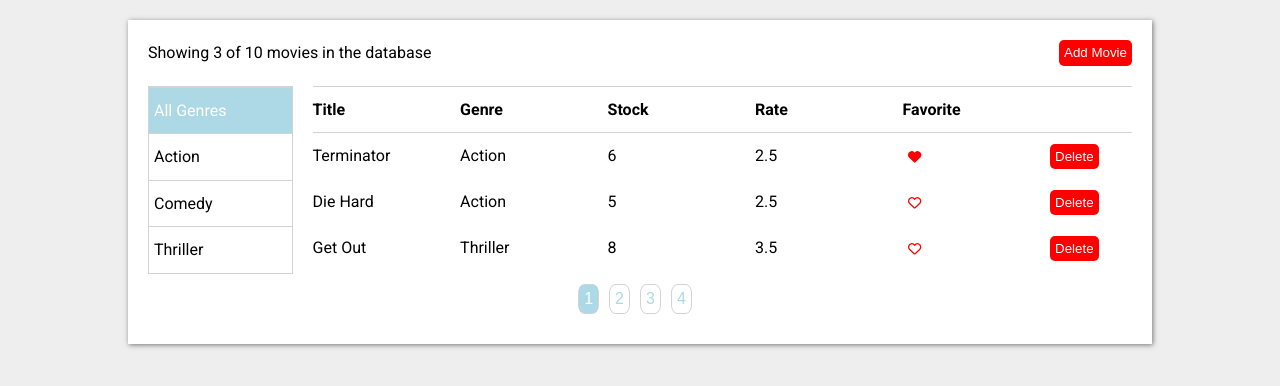
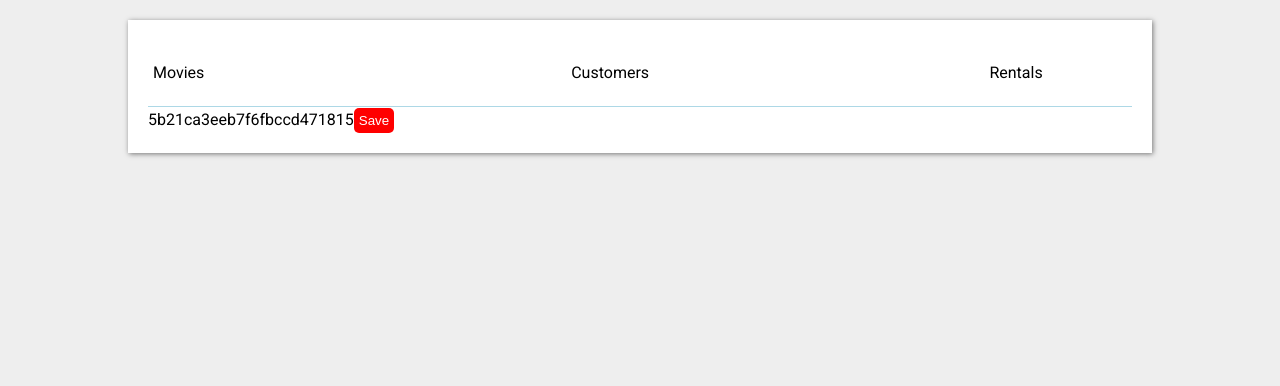
Before and after one commit to richa-verma1001/movies, a React (Create React App) app: page /movies/5b21ca3eeb7f6fbccd471815 in a window 1280 px wide. Shown: the top 386 px of the page. Built offline with nearby package versions, Linux system fonts and the light colour scheme.

Commit message:
Feat: Added Routing: First level

```diff
--- a/package.json
+++ b/package.json
@@ -12,6 +12,7 @@
     "@testing-library/user-event": "^13.5.0",
     "react": "^17.0.2",
     "react-dom": "^17.0.2",
+    "react-router-dom": "^6.2.1",
     "react-scripts": "5.0.0",
     "web-vitals": "^2.1.4"
   },
--- /dev/null
+++ b/src/App.js
@@ -0,0 +1,13 @@
+import React from 'react'
+import MoviesContainer from './components/MoviesContainer'
+import NavBar from './components/NavBar'
+import { Outlet } from 'react-router'
+
+export default function App() {
+  return (
+    <div className='container' >
+      <NavBar />
+      <Outlet />
+    </div >
+  )
+}
--- a/src/components/Movie.jsx
+++ b/src/components/Movie.jsx
@@ -1,5 +1,6 @@
 import React, { Component } from 'react'
 import Like from './common/Like'
+import { Link } from 'react-router-dom'
 
 class Movie extends Component {
 
@@ -8,7 +9,7 @@ class Movie extends Component {
 
     return (
       <ul key={movie._id} className='listItem'>
-        <li>{movie.title}</li>
+        <li><Link to={`/movies/${movie._id}`}>{movie.title}</Link></li>
         <li>{movie.genre.name}</li>
         <li>{movie.numberInStock}</li>
         <li>{movie.dailyRentalRate}</li>
--- a/src/Main.js
+++ b/src/components/MoviesContainer.jsx
@@ -1,13 +1,14 @@
 import React, { Component } from 'react';
-import Header from './components/Header';
-import MovieList from './components/MovieList';
-import Pagination from './components/common/Pagination';
-import Navigation from './components/common/Navigation';
-import { deleteMovie, getMovies, getMoviesForGenre } from './services/fakeMovieService';
-import { getMoviesPerPage, getPageCount, sortBy } from './utils/paginationHelper';
-import { getGenres } from './services/fakeGenreService';
+import Header from './Header';
+import MovieList from './MovieList';
+import Pagination from './common/Pagination';
+import Navigation from './common/Navigation';
+import { deleteMovie, getMovies, getMoviesForGenre } from '../services/fakeMovieService';
+import { getMoviesPerPage, getPageCount, sortBy } from '../utils/paginationHelper';
+import { getGenres } from '../services/fakeGenreService';
+import { Link, Outlet } from 'react-router-dom';
 
-class Main extends Component {
+class MoviesContainer extends Component {
   PAGE_SIZE = 3;
 
   constructor(props) {
@@ -85,9 +86,8 @@ class Main extends Component {
 
   render() {
     const moviesOnPage = getMoviesPerPage(this.state.pageSelected, this.PAGE_SIZE, this.state.movies);
-
     return (
-      <div className='container' >
+      <>
         <header>
           <Header movieCount={moviesOnPage.length} numOfMovies={this.state.movies.length} />
         </header>
@@ -113,10 +113,10 @@ class Main extends Component {
             movies={this.state.movies}
             onPageChange={this.handlePageClick} />
         </footer>
-      </div>
+      </>
     )
   }
 
 }
 
-export default Main;
+export default MoviesContainer;
--- /dev/null
+++ b/src/components/NavBar.jsx
@@ -0,0 +1,14 @@
+import React from 'react'
+import { NavLink } from 'react-router-dom'
+
+export default function NavBar() {
+  return (
+    <div className='navBar'>
+      <ul>
+        <li><NavLink to="/movies">Movies</NavLink></li>
+        <li><NavLink to="/customers">Customers</NavLink></li>
+        <li><NavLink to="/rentals">Rentals</NavLink></li>
+      </ul>
+    </div>
+  )
+}
--- a/src/index.css
+++ b/src/index.css
@@ -24,11 +24,14 @@ body {
   background-color: white;
   box-shadow: var(--shadow);
 }
+.navBar {
+  border-bottom: 1px solid lightblue;
+}
 
 header {
   display: flex;
   justify-content: space-between;
-  padding-bottom: 20px;
+  padding: 20px 0px;
 }
 
 button {
@@ -48,7 +51,11 @@ a {
   cursor: pointer;
 }
 
-a.active, a:hover {
+.listItem a {
+  color: blue;
+}
+
+.sideNav a.active, .sideNav a:hover {
   background-color: lightblue;
   color: white
 }
@@ -103,14 +110,6 @@ main .movies {
   border-bottom: 1px solid lightgray;
 }
 
-.listTitle li {
-  /* background-color: red; */
-}
-
-.listTitle li:after {
-  /* content: '>>'; */
-}
-
 footer {
   display: flex;
   justify-content: center;
--- a/src/index.js
+++ b/src/index.js
@@ -1,6 +1,29 @@
 import React from 'react';
 import ReactDOM from 'react-dom';
 import './index.css';
-import Main from './Main';
+import App from './App';
+import Movies from './routes/Movies';
+import { BrowserRouter, Routes, Route } from 'react-router-dom';
+import MoviesContainer from './components/MoviesContainer';
+import MovieForm from './routes/MovieForm';
+import Customers from './routes/Customers';
+import Rentals from './routes/Rentals';
+import NotFound from './routes/NotFound';
 
-ReactDOM.render(<Main />, document.getElementById('root'));
+ReactDOM.render(
+  <BrowserRouter>
+    <Routes>
+      <Route path="/" element={<App />}>
+        <Route index element={<Movies />} />
+        <Route path="movies" element={<Movies />} >
+          <Route index element={<MoviesContainer />} />
+          <Route path=":id" element={<MovieForm />} />
+        </Route>
+        <Route path="customers" element={<Customers />} />
+        <Route path="rentals" element={<Rentals />} />
+        <Route path="*" element={<NotFound />} />
+      </Route>
+
+    </Routes>
+  </BrowserRouter >,
+  document.getElementById('root'));
--- /dev/null
+++ b/src/routes/Customers.jsx
@@ -0,0 +1,9 @@
+import React from 'react'
+
+export default function Customers() {
+  return (
+    <div>
+      Customers
+    </div>
+  )
+}
--- /dev/null
+++ b/src/routes/MovieForm.jsx
@@ -0,0 +1,16 @@
+import React from 'react'
+import { useParams, useNavigate } from 'react-router-dom'
+
+export default function MovieForm() {
+  const params = useParams();
+  let navigate = useNavigate();
+
+  return (
+    <div>
+      {params.id}
+      <button onClick={(e) => {
+        navigate(`/movies`);
+      }}>Save</button>
+    </div>
+  )
+}
--- /dev/null
+++ b/src/routes/Movies.jsx
@@ -0,0 +1,11 @@
+import React from 'react'
+import { Outlet } from 'react-router'
+import MoviesContainer from '../components/MoviesContainer'
+
+export default function Movies() {
+  return (
+    <div className='content'>
+      <Outlet />
+    </div>
+  )
+}
--- /dev/null
+++ b/src/routes/NotFound.jsx
@@ -0,0 +1,9 @@
+import React from 'react'
+
+export default function NotFound() {
+  return (
+    <div>
+      Not Found
+    </div>
+  )
+}
--- /dev/null
+++ b/src/routes/Rentals.jsx
@@ -0,0 +1,9 @@
+import React from 'react'
+
+export default function Rentals() {
+  return (
+    <div>
+      Rentals
+    </div>
+  )
+}
```
Also changed, not shown: 1 other file (tests, documents, lock files or other folders).
